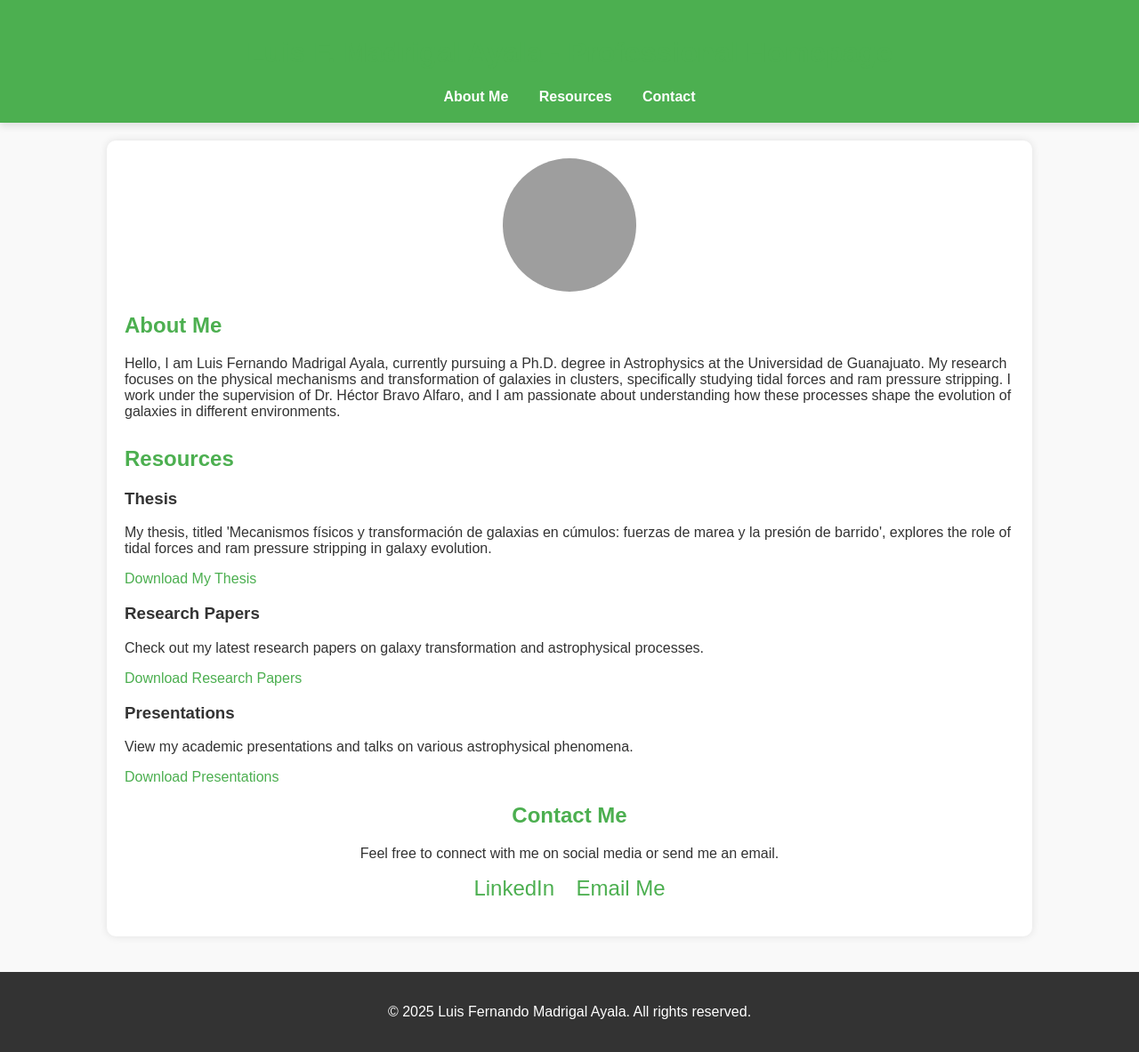
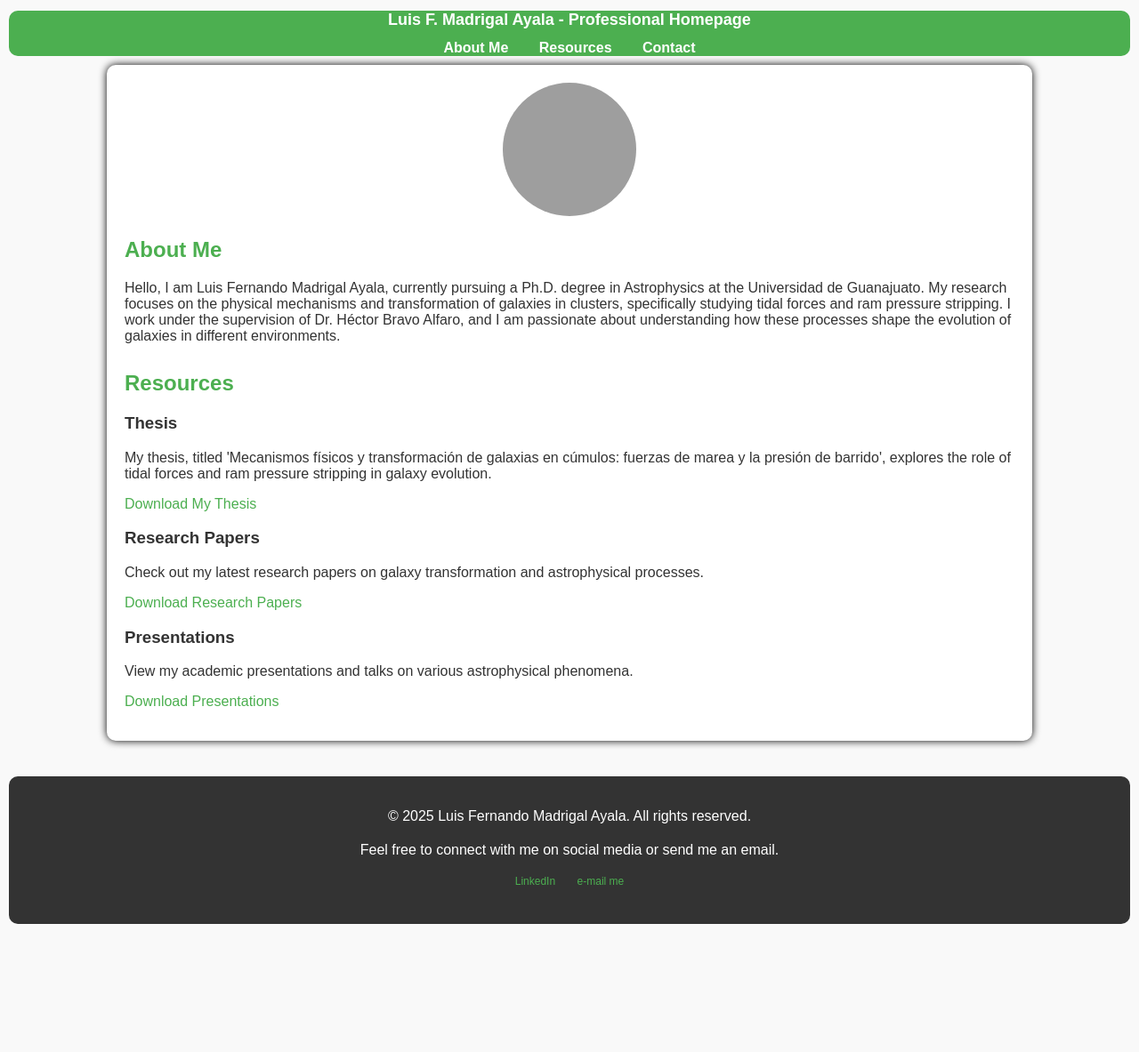
Before and after one commit to lufema9604/lfdohomepage, a plain HTML site: page index.html in a window 1280 px wide. Shown: the whole page at 89% size. After the commit the page ends 1049 px from the top, so only its background shows below. Drawn offline with Linux system fonts and the light colour scheme; grey boxes are pictures that could not be loaded.

Commit message:
New version

```diff
--- a/index.html
+++ b/index.html
@@ -1,5 +1,7 @@
 <!DOCTYPE html>
+
 <html lang="en">
+
 <head>
     <meta charset="UTF-8">
     <meta name="viewport" content="width=device-width, initial-scale=1.0">
@@ -7,7 +9,7 @@
     <style>
         body {
             font-family: Arial, sans-serif;
-            margin: 0;
+            margin: 10px;
             padding: 0;
             background-color: #f9f9f9;
             color: #333;
@@ -15,12 +17,13 @@
         header {
             background-color: #4CAF50;
             color: white;
-            padding: 20px;
+            padding: 0;
             text-align: center;
             position: sticky;
-            top: 0;
+            top: 10px;
+            border-radius: 10px;
             z-index: 1000;
-            box-shadow: 0 4px 8px rgba(0,0,0,0.1);
+            box-shadow: 0 4px 8px rgba(0,0,0,0);
         }
         nav {
             margin-top: 10px;
@@ -36,18 +39,22 @@
         }
         .container {
             max-width: 1000px;
-            margin: 20px auto;
+            margin: 10px auto;
             background-color: white;
             padding: 20px;
             border-radius: 10px;
-            box-shadow: 0 0 10px rgba(0,0,0,0.1);
+            box-shadow: 0 0 10px rgba(1,1,1,1);
         }
-        h1, h2 {
+        h1 {
+            color: white;
+            font-size:18px;
+        }
+        h2{
             color: #4CAF50;
         }
         .photo {
             text-align: center;
-            margin-bottom: 20px;
+            margin-bottom: 10px;
         }
         .photo img {
             border-radius: 50%;
@@ -62,7 +69,7 @@
         .social a {
             margin: 0 10px;
             color: #4CAF50;
-            font-size: 24px;
+            font-size: 12px;
             text-decoration: none;
         }
         .resources {
@@ -77,6 +84,7 @@
             padding: 20px;
             background-color: #333;
             color: white;
+            border-radius: 10px;
         }
         a {
             color: #4CAF50;
@@ -87,6 +95,7 @@
         }
     </style>
 </head>
+
 <body>
     <header>
         <h1>Luis F. Madrigal Ayala - Professional Homepage</h1>
@@ -128,16 +137,16 @@
             </div>
         </section>
 
-        <section id="contact" class="social">
-            <h2>Contact Me</h2>
-            <p>Feel free to connect with me on social media or send me an email.</p>
-            <a href="https://linkedin.com/in/yourprofile" target="_blank">LinkedIn</a>
-            <a href="mailto:lf.madrigalayala@ugto.mx">Email Me</a>
-        </section>
     </div>
 
     <footer>
         <p>&copy; 2025 Luis Fernando Madrigal Ayala. All rights reserved.</p>
+        <section id="contact" class="social">
+            <p>Feel free to connect with me on social media or send me an email.</p>
+            <a href="https://linkedin.com/in/yourprofile" target="_blank">LinkedIn</a>
+            <a href="mailto:lf.madrigalayala@ugto.mx">e-mail me</a>
+        </section>
     </footer>
 </body>
+
 </html>
```
